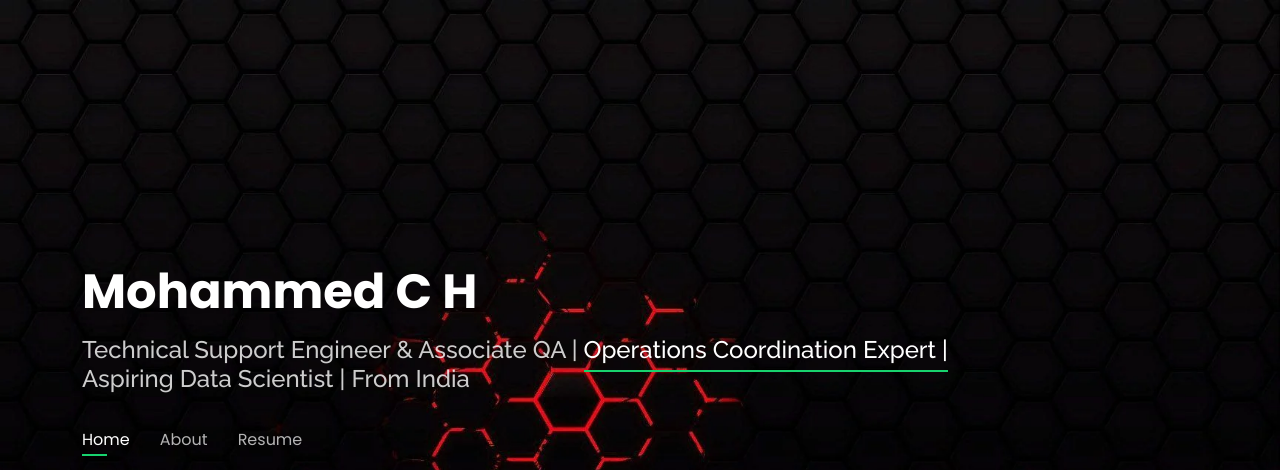
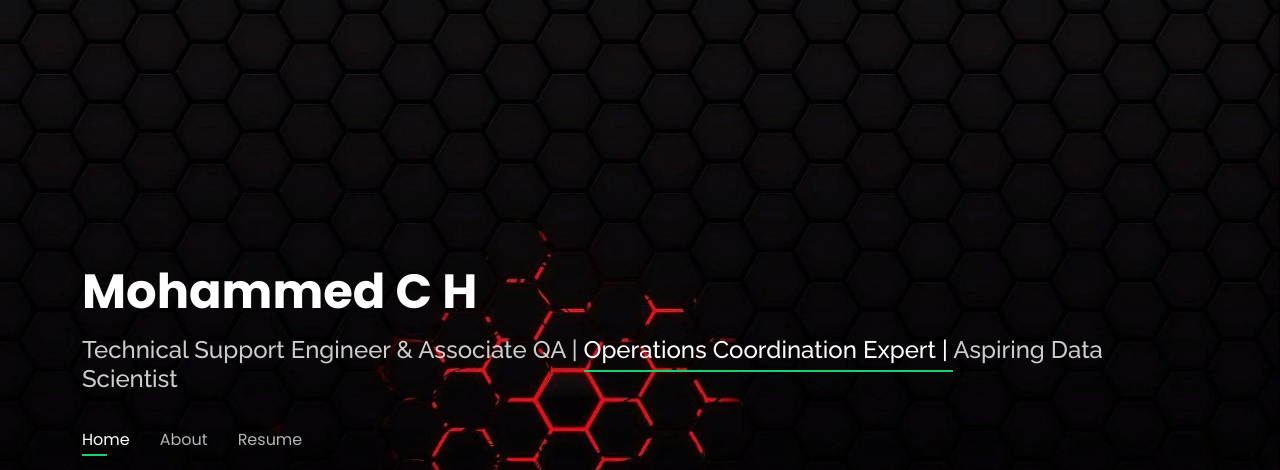
Before and after one commit to mohd-ch/Portfolio, a plain HTML site: page index.html in a window 1280 px wide. Shown: the top 470 px of the page. Drawn offline with nearby package versions, Linux system fonts and the light colour scheme.

Commit message:
changes update

```diff
--- a/index.html
+++ b/index.html
@@ -36,7 +36,7 @@
     <div class="container">
 
       <h1><a href="index.html">Mohammed C H</a></h1>
-      <h2>Technical Support Engineer & Associate QA |  <span>Operations Coordination Expert | </span> <br> Aspiring Data Scientist | From India</h2>
+      <h2>Technical Support Engineer & Associate QA |  <span>Operations Coordination Expert | </span> Aspiring Data Scientist</h2>
 
       <nav id="navbar" class="navbar">
         <ul>
```
